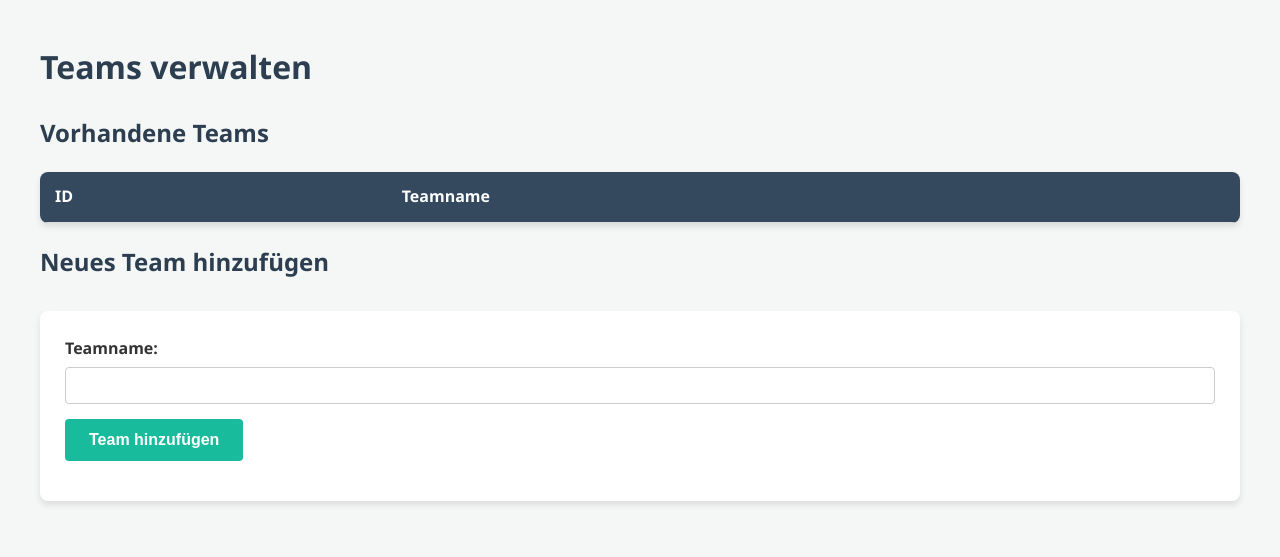
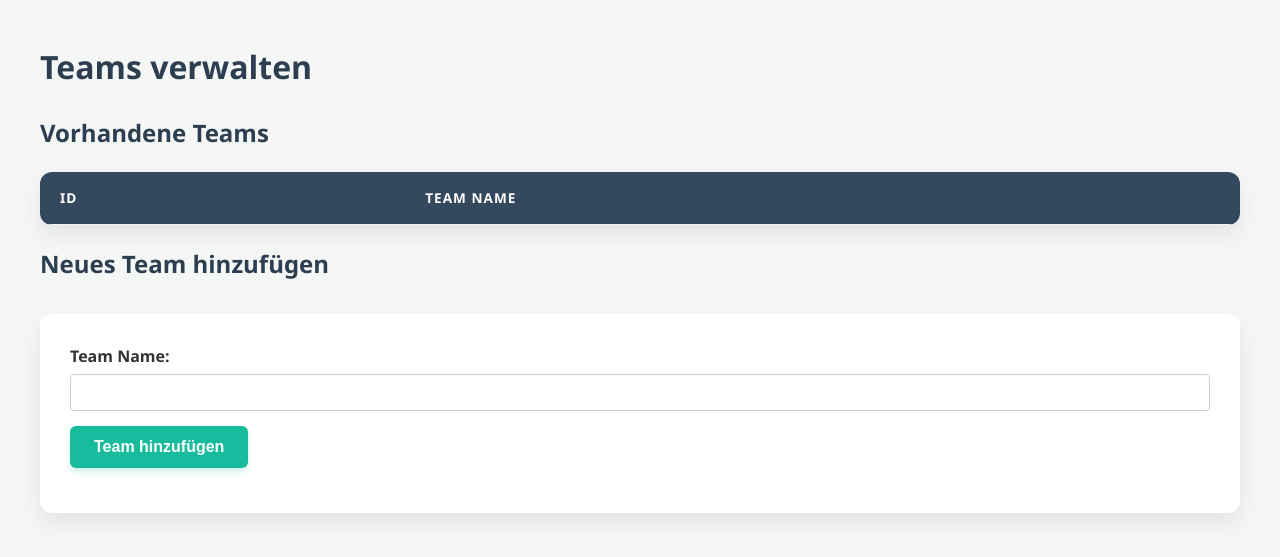
Before and after one commit to TrixMid/game, a Spring Boot app: page /teams in a window 1280 px wide. Shown: the top 557 px of the page. Run offline with Spring Boot 4, Linux system fonts and the light colour scheme; data that the repository does not hold is empty; some of the project's set-up classes (security, data sources, template engines, error pages and the like) are left out, and stand-ins take their place.

Commit message:
Polish frontend UI, fix bugs, and standardize texts
- Modernized admin interface aesthetics in `admin.css`.
- Standardized "Team Name" labels and headers across multiple templates.
- Cleaned up the theme display in `questions.html`.
- Expanded classroom level selection to 16 levels in `levels2.html`.
- Fixed player spawn point and teacher desk collision in `levels2.html`.
- Centered game elements in `levelroom.js`.
- Improved scrollability and summary screen layout in `reviewroom.js`.
- Localized medal names to German.
- Added null checks for GAP answer processing in `levelroom.js`.

Co-authored-by: TrixMid <140102421+TrixMid@users.noreply.github.com>

```diff
--- a/src/main/resources/static/admin.css
+++ b/src/main/resources/static/admin.css
@@ -44,24 +44,28 @@ h1, h2 {
 
 table {
     width: 100%;
-    border-collapse: collapse;
+    border-collapse: separate;
+    border-spacing: 0;
     margin-top: 20px;
     background-color: white;
-    box-shadow: 0 4px 6px rgba(0,0,0,0.1);
-    border-radius: 8px;
+    box-shadow: 0 10px 25px rgba(0,0,0,0.08);
+    border-radius: 12px;
     overflow: hidden;
 }
 
 th, td {
     text-align: left;
-    padding: 12px 15px;
-    border-bottom: 1px solid #ddd;
+    padding: 15px 20px;
+    border-bottom: 1px solid #edf2f7;
 }
 
 th {
     background-color: #34495e;
     color: white;
     font-weight: bold;
+    text-transform: uppercase;
+    font-size: 0.85rem;
+    letter-spacing: 1px;
 }
 
 tr:hover {
@@ -70,9 +74,9 @@ tr:hover {
 
 form {
     background-color: white;
-    padding: 25px;
-    border-radius: 8px;
-    box-shadow: 0 4px 6px rgba(0,0,0,0.1);
+    padding: 30px;
+    border-radius: 12px;
+    box-shadow: 0 10px 25px rgba(0,0,0,0.08);
     margin-top: 30px;
 }
 
@@ -106,13 +110,20 @@ button {
     color: white;
     padding: 12px 24px;
     border: none;
-    border-radius: 4px;
+    border-radius: 6px;
     cursor: pointer;
     font-size: 16px;
     font-weight: bold;
-    transition: background-color 0.3s;
+    transition: all 0.3s ease;
+    box-shadow: 0 4px 6px rgba(24, 188, 156, 0.2);
 }
 
 button:hover {
     background-color: #128f76;
+    transform: translateY(-1px);
+    box-shadow: 0 6px 12px rgba(24, 188, 156, 0.3);
 }
+
+button:active {
+    transform: translateY(0);
+}
--- a/src/main/resources/templates/questions.html
+++ b/src/main/resources/templates/questions.html
@@ -41,11 +41,7 @@
         <td th:text="${q.questionSet.title}"></td>
         <td th:text="${q.questionType}"></td>
         <td th:text="${q.points}"></td>
-        <td>
-            <ul>
-                <li th:each="theme : ${q.themes}" th:text="${theme.name}"></li>
-            </ul>
-        </td>
+        <td th:text="${#strings.listJoin(q.themes.![name], ', ')}"></td>
         <td>
             <a th:if="${q.questionType.name() == 'MC' or q.questionType.name() == 'TF'}" th:href="@{/questions/{id}/mcanswers(id=${q.id})}">Antworten verwalten</a>
             <a th:if="${q.questionType.name() == 'GAP'}" th:href="@{/questions/{id}/gapfields(id=${q.id})}">Lücken verwalten</a>
--- a/src/main/resources/templates/questionsets.html
+++ b/src/main/resources/templates/questionsets.html
@@ -27,7 +27,7 @@
     <tr>
         <th>ID</th>
         <th>Titel</th>
-        <th>Teamname</th>
+        <th>Team Name</th>
     </tr>
     </thead>
     <tbody>
@@ -46,7 +46,7 @@
         <input type="text" id="title" th:field="*{title}">
     </div>
     <div>
-        <label for="team">Teamname:</label>
+        <label for="team">Team Name:</label>
         <select id="team" th:field="*{team}">
             <option th:each="team : ${teams}" th:value="${team.id}" th:text="${team.name}"></option>
         </select>
--- a/src/main/resources/templates/teams.html
+++ b/src/main/resources/templates/teams.html
@@ -26,7 +26,7 @@
     <thead>
     <tr>
         <th>ID</th>
-        <th>Teamname</th>
+        <th>Team Name</th>
     </tr>
     </thead>
     <tbody>
@@ -40,7 +40,7 @@
 <h2>Neues Team hinzufügen</h2>
 <form action="/teams" method="post" th:object="${team}">
     <div>
-        <label for="name">Teamname:</label>
+        <label for="name">Team Name:</label>
         <input type="text" id="name" th:field="*{name}">
     </div>
     <div>
```
Also changed, not shown: src/main/resources/static/levelroom.js (+12 -6 lines), src/main/resources/static/reviewroom.js (+16 -8 lines), src/main/resources/templates/levels2.html (+43 -13 lines).
